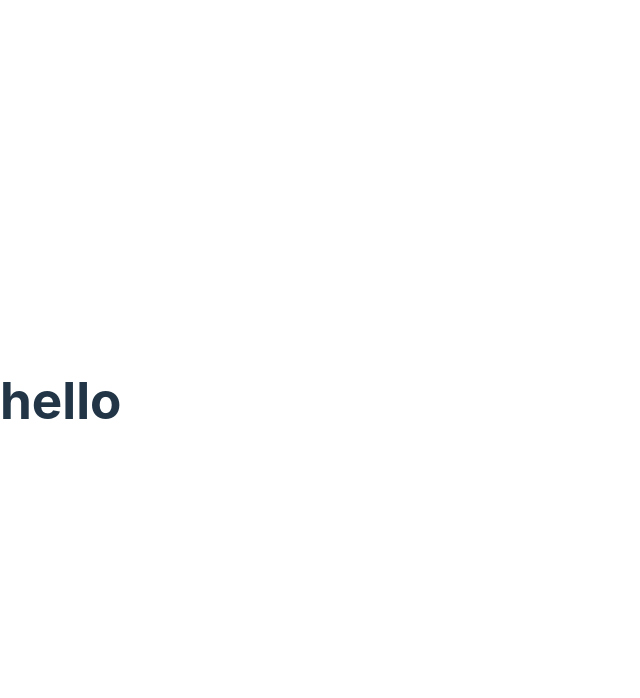
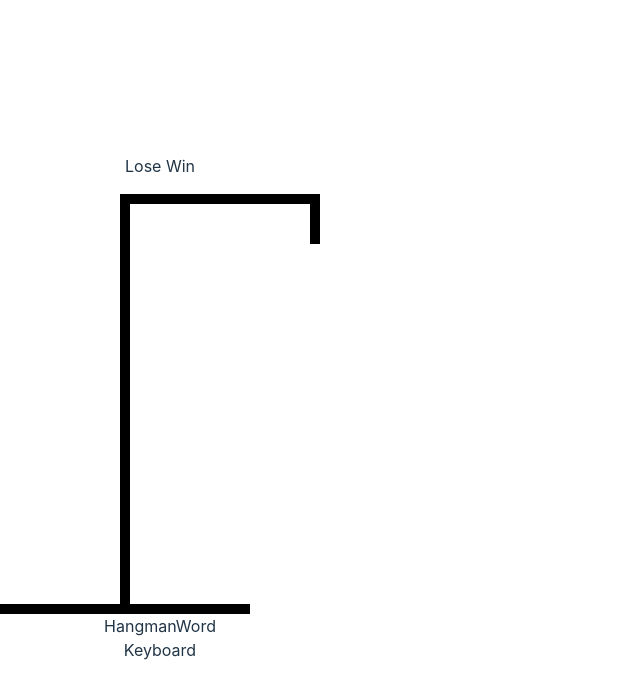
Before and after one commit to janoskocs/hangman, a React (Vite) app: page / in a window 1280 px wide. Shown: the top 698 px of the page, without its empty margins (0-640 px from the left). Built offline with nearby package versions, Linux system fonts and the light colour scheme; the HTML template or start-up script is replaced by a standard one.

Commit message:
feature: create hangman drawing component

```diff
--- a/src/App.tsx
+++ b/src/App.tsx
@@ -1,11 +1,23 @@
-
+import { useState } from "react";
+import words from "./data/wordList.json";
+import HangmanDrawing from "./components/HangmanDrawing";
+import HangmanWord from "./components/HangmanWord";
+import Keyboard from "./components/Keyboard";
 const App = () => {
 
+  const [wordToGuess, setWordToGuess] = useState<string>(() => {
+    return words[Math.floor(Math.random() * words.length)]
+  })
+  const [guessedLetters, setGuessedLetters] = useState<string[]>([])
 
   return (
-    <>
-      <h1>hello</h1>
-    </>
+   <div style={{maxWidth: "800px", display: "flex", flexDirection: "column", alignItems:"center" }}>
+      <p>Lose Win</p>
+      <HangmanDrawing />
+      <HangmanWord />
+      <Keyboard />
+
+   </div>
   )
 }
 
--- /dev/null
+++ b/src/components/HangmanDrawing.tsx
@@ -0,0 +1,12 @@
+const HangmanDrawing = () => {
+  return (
+    <div style={{position: "relative"}}>
+         <div style={{ height: "50px", width: "10px", background: "black", position: "absolute", top: 0, right:0}}/>
+        <div style={{ height: "10px", width: "200px", background: "black", marginLeft: "120px"}}/>
+        <div style={{ height: "400px", width: "10px", background: "black", marginLeft: "120px"}}/>
+        <div style={{height: "10px", width: "250px", background: "black"}}/>
+    </div>
+  )
+}
+
+export default HangmanDrawing
--- /dev/null
+++ b/src/components/HangmanWord.tsx
@@ -0,0 +1,7 @@
+const HangmanWord = () => {
+  return (
+    <div>HangmanWord</div>
+  )
+}
+
+export default HangmanWord
--- /dev/null
+++ b/src/components/Keyboard.tsx
@@ -0,0 +1,7 @@
+const Keyboard = () => {
+  return (
+    <div>Keyboard</div>
+  )
+}
+
+export default Keyboard
--- /dev/null
+++ b/src/data/wordList.json
@@ -0,0 +1,7 @@
+[
+    "node",
+    "react",
+    "express",
+    "mongodb",
+    "redux"
+]
```
